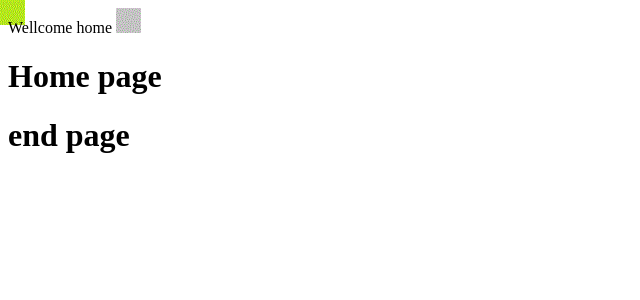
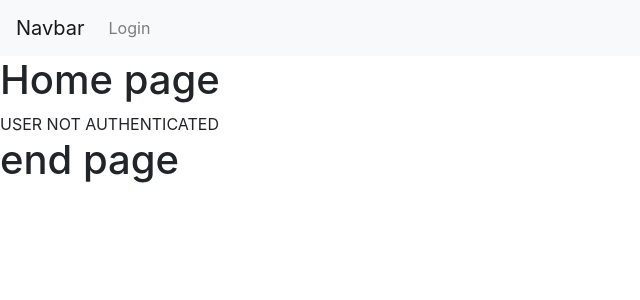
Before and after one commit to m-kowalewski/django-wordle, a Django app: page /WordleColourResult/ in a window 1280 px wide. Shown: the top 300 px of the page, without its empty margins (0-640 px from the left). Run offline with Django 4.2, Linux system fonts and the light colour scheme; data that the repository does not hold is empty; some libraries are stand-ins or nearby versions.

Commit message:
Logout and user authentication
Logout and user authentication function added.

```diff
--- a/DjangoWordle/WordleColourResult/templates/WordleColourResult/index.html
+++ b/DjangoWordle/WordleColourResult/templates/WordleColourResult/index.html
@@ -1,4 +1,5 @@
 <!doctype html>
+{% extends 'register/accountheader.html' %}
 {% load static %}
 <html>
 <head>
@@ -13,7 +14,9 @@
 <body>
 	{% block content %}
 	<h1>Home page</h1>
-	{% endblock %}
+
+	{% if user.is_authenticated %}
+	    USER AUTHENTICATED
 		<ul>
 			{% for WordleResult in names %}
 				<li>User name: {{ WordleResult.user_name }} </li>
@@ -54,8 +57,11 @@
 
 			{% endfor %}
 		</ul>
+	{% else %}
+		USER NOT AUTHENTICATED
+	{% endif %}
 
 	<h1>end page</h1>
-
+	{% endblock %}
 </body>
 </html>
--- a/DjangoWordle/register/templates/register/registerheader.html
+++ b/DjangoWordle/register/templates/register/accountheader.html
@@ -8,6 +8,7 @@
   <link rel="stylesheet" href="https://stackpath.bootstrapcdn.com/bootstrap/4.4.1/css/bootstrap.min.css" integrity="sha384-Vkoo8x4CGsO3+Hhxv8T/Q5PaXtkKtu6ug5TOeNV6gBiFeWPGFN9MuhOf23Q9Ifjh" crossorigin="anonymous">
 </head>
 <body>
+  <!-- Navbar-->
   <nav class="navbar navbar-expand-lg navbar-light bg-light">
     <a class="navbar-brand" href="#">Navbar</a>
     <button class="navbar-toggler" type="button" data-toggle="collapse" data-target="#navbarText" aria-controls="navbarText" aria-expanded="False" aria-label="Toggle navigation">
@@ -18,7 +19,7 @@
         {% if user.is_authenticated %}
 
         <li class="nav-item">
-          <a class="nav-link" href="/logout">Logout</a>
+          <a class="nav-link" href="/account/logout">Logout</a>
         </li>
         <li class="nav-item">
           <a class="nav-link" href="#">Wellcome, {{user.username}}</a>
@@ -27,7 +28,7 @@
         {% else %}
 
         <li class="nav-item">
-          <a class="nav-link" href="/login">Login</a>
+          <a class="nav-link" href="/account/login">Login</a>
         </li>
 
         {% endif %}
--- a/DjangoWordle/register/templates/register/login.html
+++ b/DjangoWordle/register/templates/register/login.html
@@ -1,4 +1,4 @@
-{% extends 'register/registerheader.html' %}
+{% extends 'register/accountheader.html' %}
 
 {% block content %}
 
@@ -12,7 +12,7 @@
 		{{ login_form|crispy }}
 		<button class="btn btn-primary" type="submit">Login</button>
 	</form>
-	<p class="text-center">Don't have an account? <a href="/register">register</a></p>
+	<p class="text-center">Don't have an account? <a href="/account/register">register</a></p>
 </div>
 
 {% endblock %}
--- a/DjangoWordle/register/templates/register/register.html
+++ b/DjangoWordle/register/templates/register/register.html
@@ -1,4 +1,4 @@
-{% extends 'register/registerheader.html' %}
+{% extends 'register/accountheader.html' %}
 
 {% block content %}
 
@@ -12,7 +12,7 @@
 		{{ register_form|crispy }}
 		<button class="btn btn-primary" type="submit">Register</button>
 	</form>
-	<p class="text-center">If you already have an account, <a href="/login">login</a> instead.</p>
+	<p class="text-center">If you already have an account, <a href="/account/login">login</a> instead.</p>
 </div>
 
 {% endblock %}
--- a/DjangoWordle/register/urls.py
+++ b/DjangoWordle/register/urls.py
@@ -7,4 +7,5 @@ app_name = "register"
 urlpatterns = [
 	path("register/", views.register_request, name="register"),
 	path("login/", views.login_request, name="login"),
+	path("logout/", views.logout_request, name="logout"),
 ]
```
Also changed, not shown: DjangoWordle/WordleColourResult/templates/WordleColourResult/tabletest.html (+13 -2 lines), DjangoWordle/register/views.py (+6 -1 lines). Lines whose indentation alone changed are shown as unchanged.
